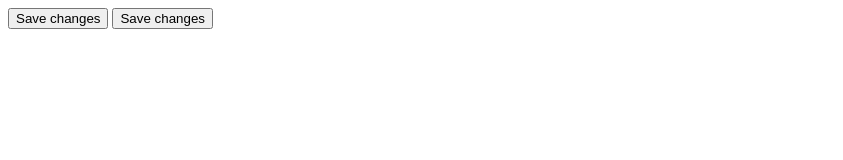
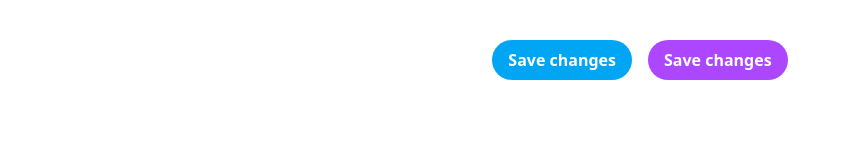
Before and after one commit to alamin856/Tailwind, a plain HTML site: page 2-hover-focus/index.html in a window 1280 px wide. Shown: the whole page, without its empty margins (0-843 px from the left). Drawn offline with nearby package versions, Linux system fonts and the light colour scheme.

Commit message:
i repeated coding for practice

```diff
--- a/2-hover-focus/index.html
+++ b/2-hover-focus/index.html
@@ -3,13 +3,14 @@
 <head>
     <meta charset="UTF-8">
     <meta name="viewport" content="width=device-width, initial-scale=1.0">
-    <title>Document</title>
+    <title>Hover & Focus</title>
+    <script src="https://unpkg.com/@tailwindcss/browser@4"></script>
 </head>
 <body>
-    <div class="flex">
-        <button class="bg-sky-500 px-6 py-2 rounded-full font-medium text-white hover:bg-sky-700 duration-500">Save changes</button>
+    <div class="flex mx-auto justify-center gap-4 p-10">
+        <button class="bg-sky-500 px-4 py-2 rounded-full text-white font-semibold hover:bg-sky-700">Save changes</button>
 
-        <button class="px-6 py-2 px bg-violet-500 hover:bg-violet-600 focus:outline-2 focus:outline-offset-2 focus:outline-violet-500 active:bg-violet-700">Save changes</button>
+        <button class="bg-purple-500 text-white font-semibold px-4 py-2 rounded-full hover:bg-purple-600 focus:outline-2 focus:outline-purple-500 focus:outline-offset-2 active:bg-purple-700">Save changes</button>
     </div>
 </body>
 </html>
```
Also changed, not shown: 2-hover-focus/tailwind-config.js (added).
